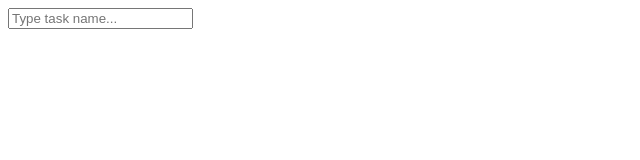
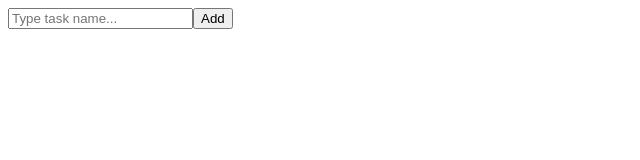
Before and after one commit to JamesGJ5-Learning-To-Code/handle-inputs-and-render-lists, a React (Create React App) app in the folder task-app/: page / in a window 1280 px wide. Shown: the top 160 px of the page, without its empty margins (0-640 px from the left). Built offline with nearby package versions, Linux system fonts and the light colour scheme.

Commit message:
Render a not-yet-functional task submission button

```diff
--- a/task-app/src/components/TaskLogger.js
+++ b/task-app/src/components/TaskLogger.js
@@ -12,6 +12,7 @@ class TaskLogger extends Component {
         return (
             <div className='TaskLogger'>
                 {this.taskInput}
+                <button type='button'>Add</button>
             </div>
         )
     }
```
